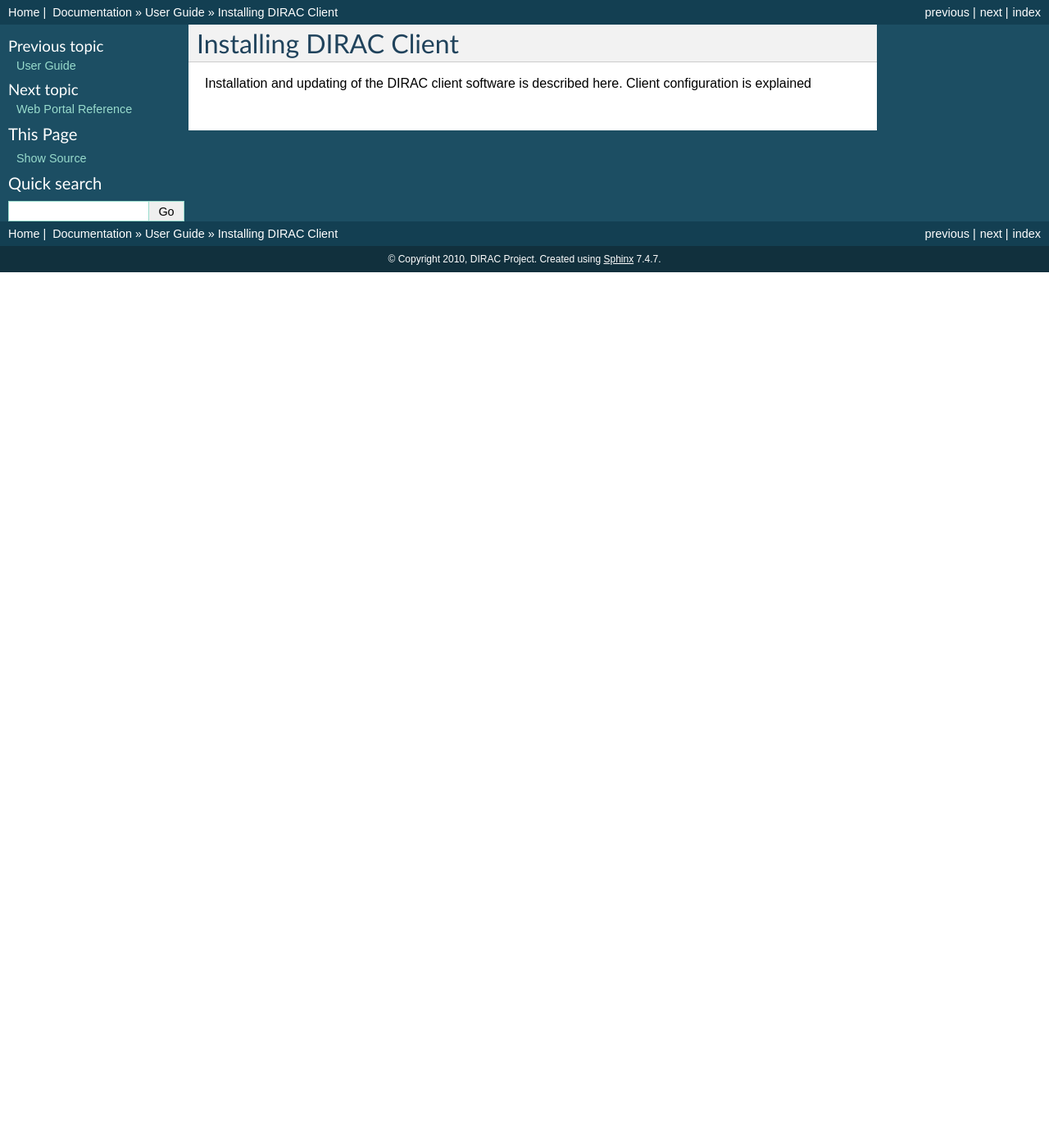
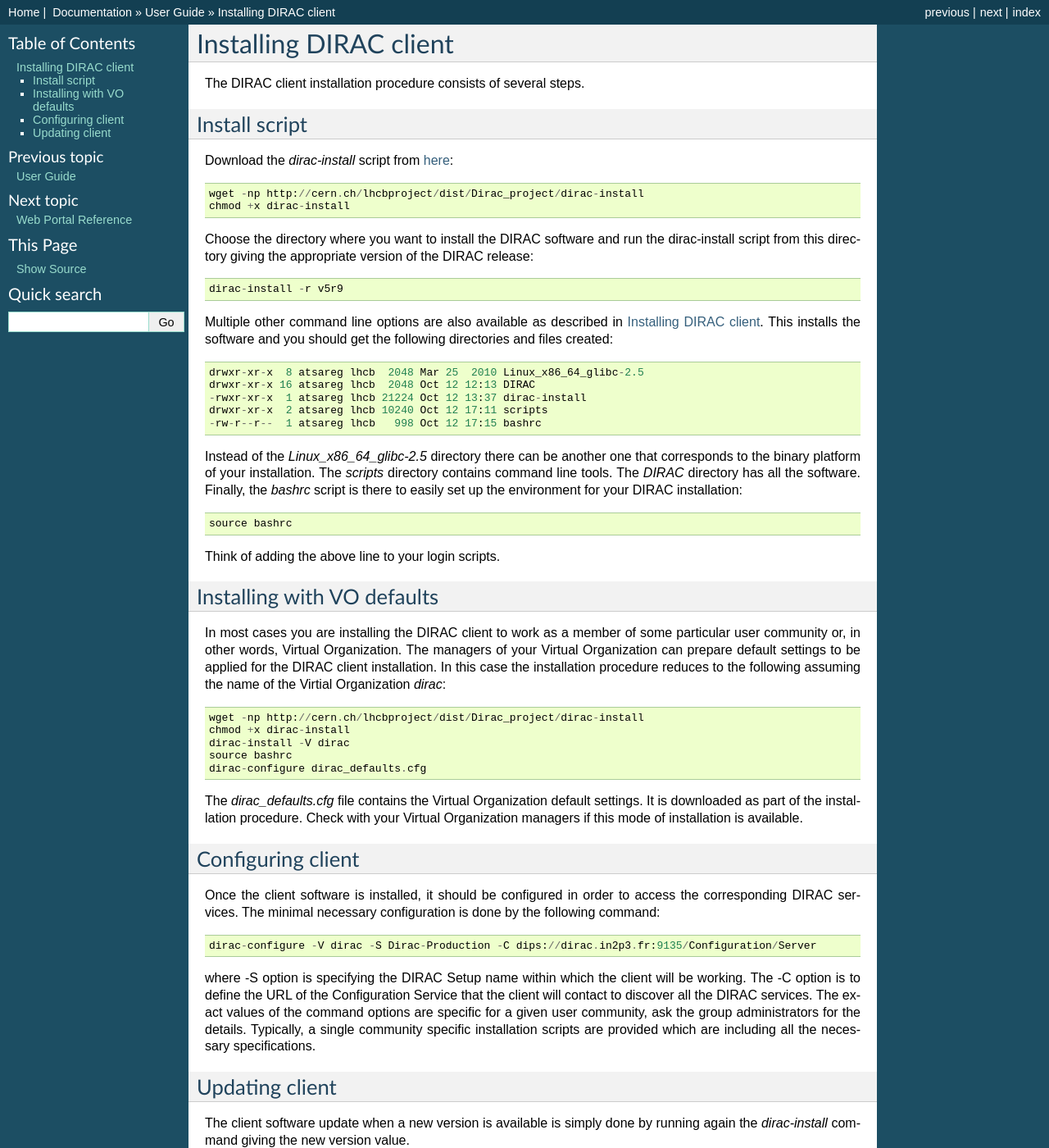
Before and after one commit to atsareg/DIRACDocs, a Sphinx documentation site: the page built from source/UserGuide/InstallingDIRACClient/index.rst, in a window 1280 px wide and 1400 px high. Shown: the whole window at 82% size. Built offline with Sphinx 7.4.7, drawn with Linux system fonts in a browser that asks for light colours; some of the changed text lies outside the part shown.

Commit message:
The Getting started version so far
git-svn-id: https://dirac-grid.googlecode.com/svn/Docs/trunk/Docs/DIRAC@274 9d024332-2c92-11df-8474-0f70896a4c6b

```diff
--- a/source/UserGuide/InstallingDIRACClient/index.rst
+++ b/source/UserGuide/InstallingDIRACClient/index.rst
@@ -1,8 +1,75 @@
 .. _installing_dirac_client:
 
 ==================================
-Installing DIRAC Client
+Installing DIRAC client
 ==================================
 
-Installation and updating of the DIRAC client software is described here.
-Client configuration is explained
+The DIRAC client installation procedure consists of several steps.
+
+Install script
+---------------
+
+Download the *dirac-install* script from `here <http://lhcbproject.web.cern.ch/lhcbproject/dist/Dirac_project/dirac-install>`_::
+
+  wget -np http://cern.ch/lhcbproject/dist/Dirac_project/dirac-install
+  chmod +x dirac-install
+
+Choose the directory where you want to install the DIRAC software and run the dirac-install script from
+this directory giving the appropriate version of the DIRAC release::
+
+  dirac-install -r v5r9
+
+Multiple other command line options are also available as described in :ref:`installing_dirac_client`.
+This installs the software and you should get the following directories and files created::
+
+    drwxr-xr-x  8 atsareg lhcb  2048 Mar 25  2010 Linux_x86_64_glibc-2.5
+    drwxr-xr-x 16 atsareg lhcb  2048 Oct 12 12:13 DIRAC
+    -rwxr-xr-x  1 atsareg lhcb 21224 Oct 12 13:37 dirac-install
+    drwxr-xr-x  2 atsareg lhcb 10240 Oct 12 17:11 scripts
+    -rw-r--r--  1 atsareg lhcb   998 Oct 12 17:15 bashrc
+
+Instead of the *Linux_x86_64_glibc-2.5* directory there can be another one that corresponds to the binary platform
+of your installation. The *scripts* directory contains command line tools. The *DIRAC* directory has all the
+software. Finally, the *bashrc* script is there to easily set up the environment for your DIRAC installation::
+
+   source bashrc
+
+Think of adding the above line to your login scripts.
+
+Installing with VO defaults
+----------------------------
+
+In most cases you are installing the DIRAC client to work as a member of some particular user community or, in
+other words, Virtual Organization. The managers of your Virtual Organization can prepare default settings to
+be applied for the DIRAC client installation. In this case the installation procedure reduces to the following
+assuming the name of the Virtial Organization *dirac*::
+
+  wget -np http://cern.ch/lhcbproject/dist/Dirac_project/dirac-install
+  chmod +x dirac-install
+  dirac-install -V dirac
+  source bashrc
+  dirac-configure dirac_defaults.cfg
+
+The *dirac_defaults.cfg* file contains the Virtual Organization default settings. It is downloaded as part of
+the installation procedure. Check with your Virtual Organization managers if this mode of installation is
+available.
+
+Configuring client
+----------------------------
+
+Once the client software is installed, it should be configured in order to access the corresponding DIRAC services.
+The minimal necessary configuration is done by the following command::
+
+   dirac-configure -V dirac -S Dirac-Production -C dips://dirac.in2p3.fr:9135/Configuration/Server
+
+where -S option is specifying the DIRAC Setup name within which the client will be working. The -C option
+is to define the URL of the Configuration Service that the client will contact to discover all the DIRAC
+services. The exact values of the command options are specific for a given user community, ask the
+group administrators for the details. Typically, a single community specific installation scripts are
+provided which are including all the necessary specifications.
+
+Updating client
+----------------
+
+The client software update when a new version is available is simply done by running again the *dirac-install*
+command giving the new version value.
```
